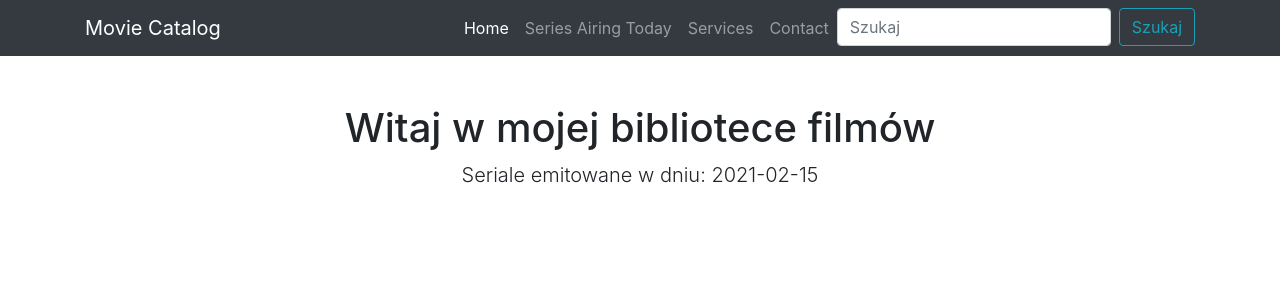
After one commit to robert3731/movies_catalogue, a Flask app: page /today in a window 1280 px wide. The commit adds this page. Shown: the top 300 px of the page. Run offline with Flask 2, Linux system fonts and the light colour scheme; data that the repository does not hold is empty; some libraries are stand-ins or nearby versions.

Commit message:
Added series airing today list

```diff
--- a/main.py
+++ b/main.py
@@ -1,6 +1,7 @@
 from flask import Flask, render_template, request
 import tmdb_client
 import random
+import datetime
 
 app = Flask(__name__)
 
@@ -17,11 +18,15 @@ def homepage():
 
 @app.route("/movie/<movie_id>")
 def movie_details(movie_id):
-    details = tmdb_client.get_movie_details(movie_id)
+    movie = tmdb_client.get_movie_details(movie_id)
     images = tmdb_client.get_movie_images(movie_id)
-    selected_backdrop = random.choice(images['backdrops'])
+    if images['backdrops']:
+        selected_backdrop = random.choice(images['backdrops'])
+        backdrop = selected_backdrop['file_path']
+    else:
+        backdrop = []
     cast = tmdb_client.get_single_movie_cast(movie_id, how_many=4)
-    return render_template("movie_details.html", movie=details, cast=cast, selected_backdrop=selected_backdrop)
+    return render_template("movie_details.html", movie=movie, cast=cast, selected_backdrop=backdrop)
 
 
 @app.route("/search")
@@ -34,6 +39,13 @@ def search():
     return render_template("search.html", movies=movies, search_query=search_query)
 
 
+@app.route('/today')
+def airing_today():
+    movies = tmdb_client.get_airing_today()
+    today = datetime.date.today()
+    return render_template("airing_today.html", movies=movies, today=today)
+
+
 @app.context_processor
 def utility_processor():
     def tmdb_image_url(path, size):
--- /dev/null
+++ b/templates/airing_today.html
@@ -0,0 +1,23 @@
+{% extends "index.html" %}
+
+{% block content %}
+
+<div class="row">
+    <div class="col-lg-12 text-center">
+        <h1 class="mt-5">Witaj w mojej bibliotece filmów</h1>
+        <p class="lead">Seriale emitowane w dniu: {{today}}</p>
+    </div>
+
+    {% for movie in movies %}
+    <div class="col-lg-3 col-md-6 mb-4">
+        <div class="card h-100">
+            <img class="card-img-top" src="{{ tmdb_image_url(movie.poster_path,'w780') }}" alt="">
+            <div class="card-body">
+                <h4 class="card-title">{{movie.name}}</h4>
+            </div>
+        </div>
+    </div>
+    {% endfor %}
+</div>
+
+{% endblock %}
--- a/templates/index.html
+++ b/templates/index.html
@@ -33,7 +33,7 @@
             </a>
           </li>
           <li class="nav-item">
-            <a class="nav-link" href="#">About</a>
+            <a class="nav-link" href="{{ url_for('airing_today')}}">Series Airing Today</a>
           </li>
           <li class="nav-item">
             <a class="nav-link" href="#">Services</a>
--- a/templates/search.html
+++ b/templates/search.html
@@ -10,7 +10,12 @@
   {% for movie in movies %}
   <div class="col-lg-3 col-md-6 mb-4">
     <div class="card h-100">
+      {% if movie.poster_path %}
       <img class="card-img-top" src="{{ tmdb_image_url(movie.poster_path, 'w185') }}" alt="">
+      {% else %}
+         <img src="https://via.placeholder.com/185x278?text={{ movie.title }}"
+              class="figure-img img-fluid rounded" alt="{{ movie.title }}">
+      {% endif %}
         <div class="card-body">
           <h4 class="card-title">{{ movie.title }}</h4>
         </div>
--- a/tmdb_client.py
+++ b/tmdb_client.py
@@ -48,10 +48,14 @@ def get_single_movie_cast(movie_id, how_many):
         "Authorization": f"Bearer {API_TOKEN}"
     }
     response = requests.get(endpoint, headers=headers)
-    print(json.dumps(response.json(), indent=4))
     return response.json()['cast'][:how_many]
 
 
 def search(search_query):
     response = call_tmdb_api(f"search/movie/?query={search_query}")
     return response['results']
+
+
+def get_airing_today():
+    response = call_tmdb_api("/tv/airing_today")
+    return response['results']
```
Also changed, not shown: templates/movie_details.html (+8 -2 lines).
